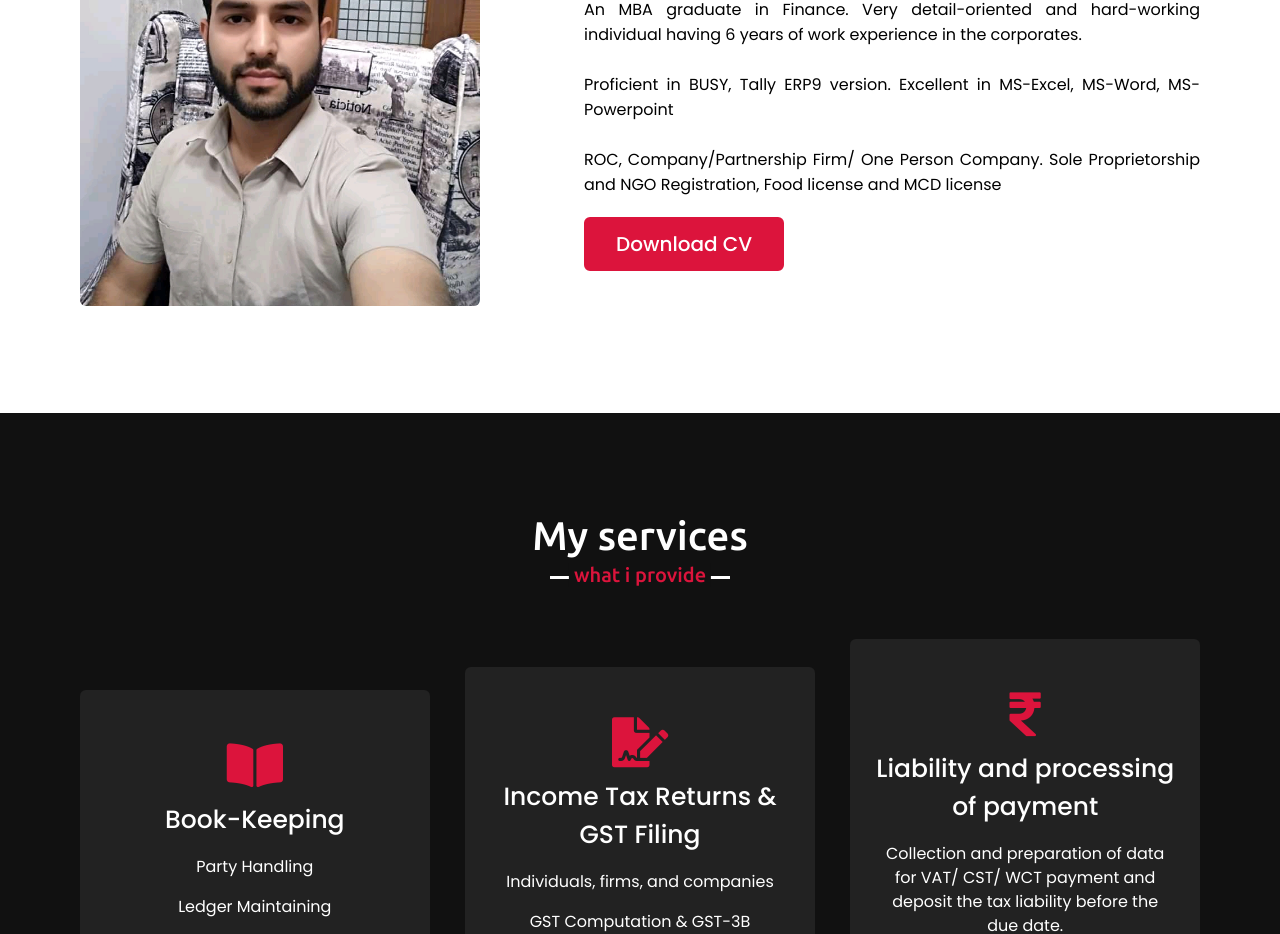
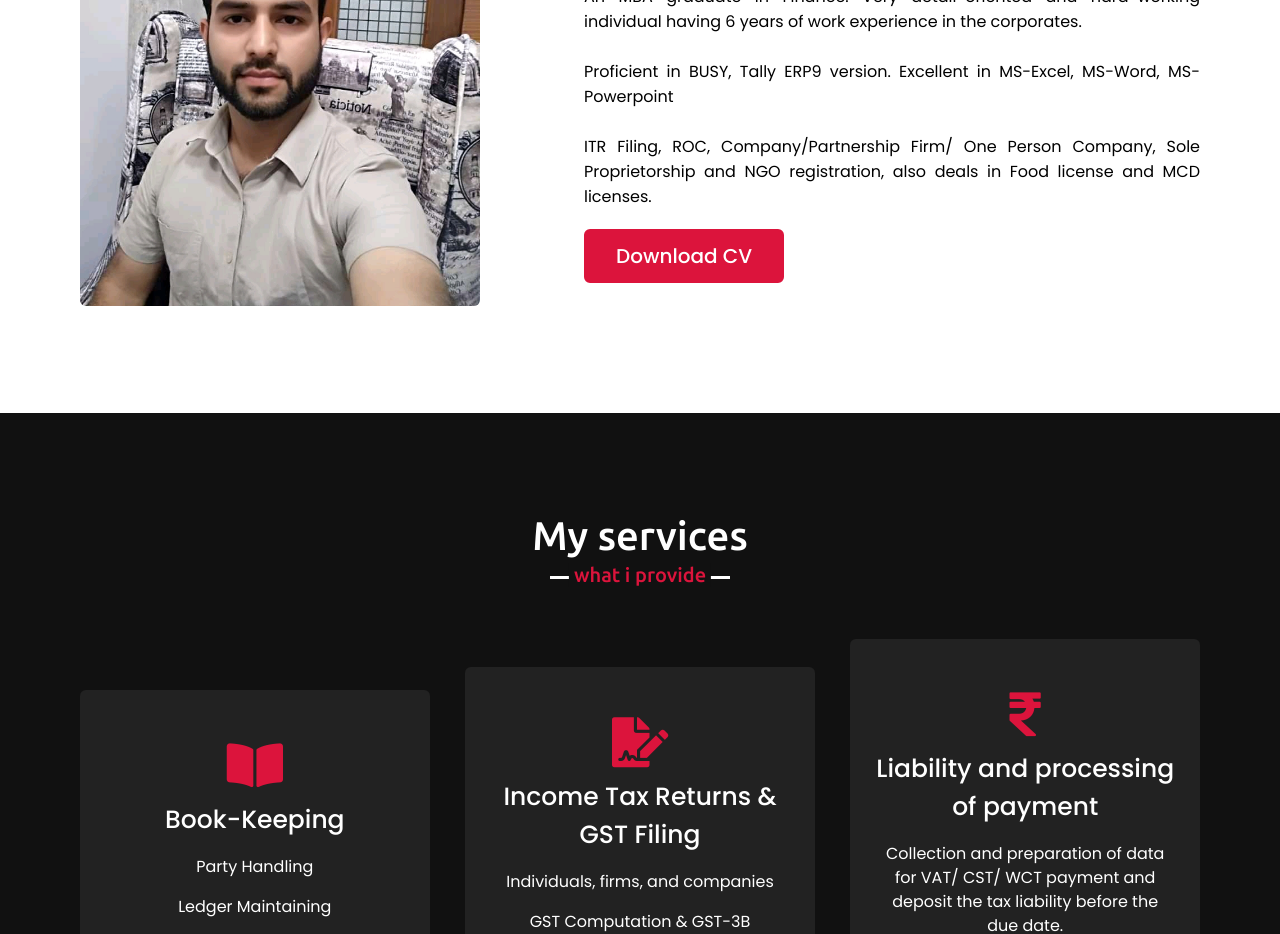
Before and after one commit to sharmaeklavya/him-portfolio, a React (Create React App) app: page / in a window 1280 px wide. Shown: the part 1120-2054 px from the top of the page. Built offline with nearby package versions, Linux system fonts and the light colour scheme.

Commit message:
minor changes

```diff
--- a/src/components/About.js
+++ b/src/components/About.js
@@ -40,8 +40,9 @@ function About() {
             </p>
             <br />
             <p>
-              ROC, Company/Partnership Firm/ One Person Company. Sole
-              Proprietorship and NGO Registration, Food license and MCD license
+              ITR Filing, ROC, Company/Partnership Firm/ One Person Company,
+              Sole Proprietorship and NGO registration, also deals in Food
+              license and MCD licenses.
             </p>
             <a
               class="btn line-btn-dark btn-icon btn-radius"
```
